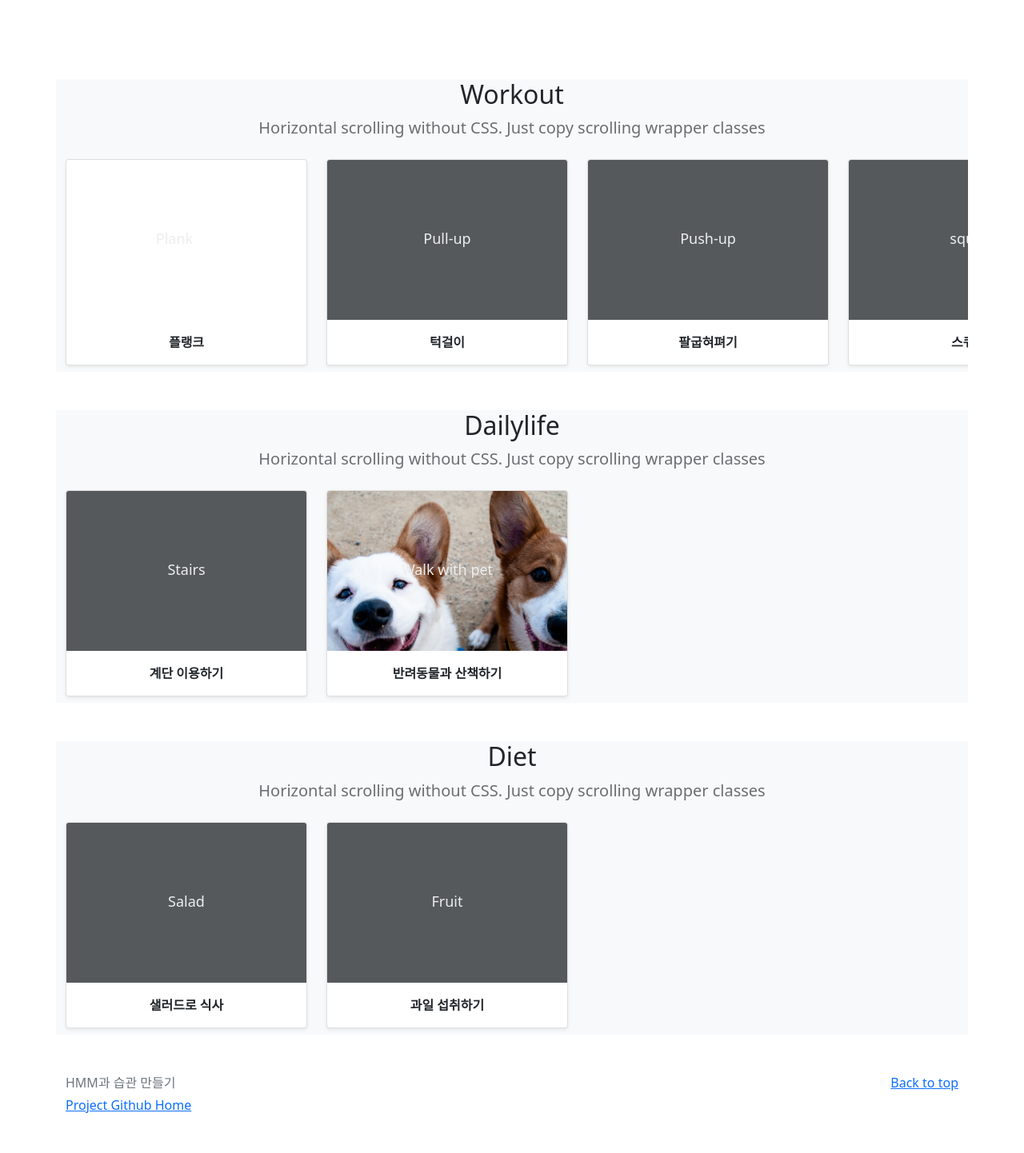
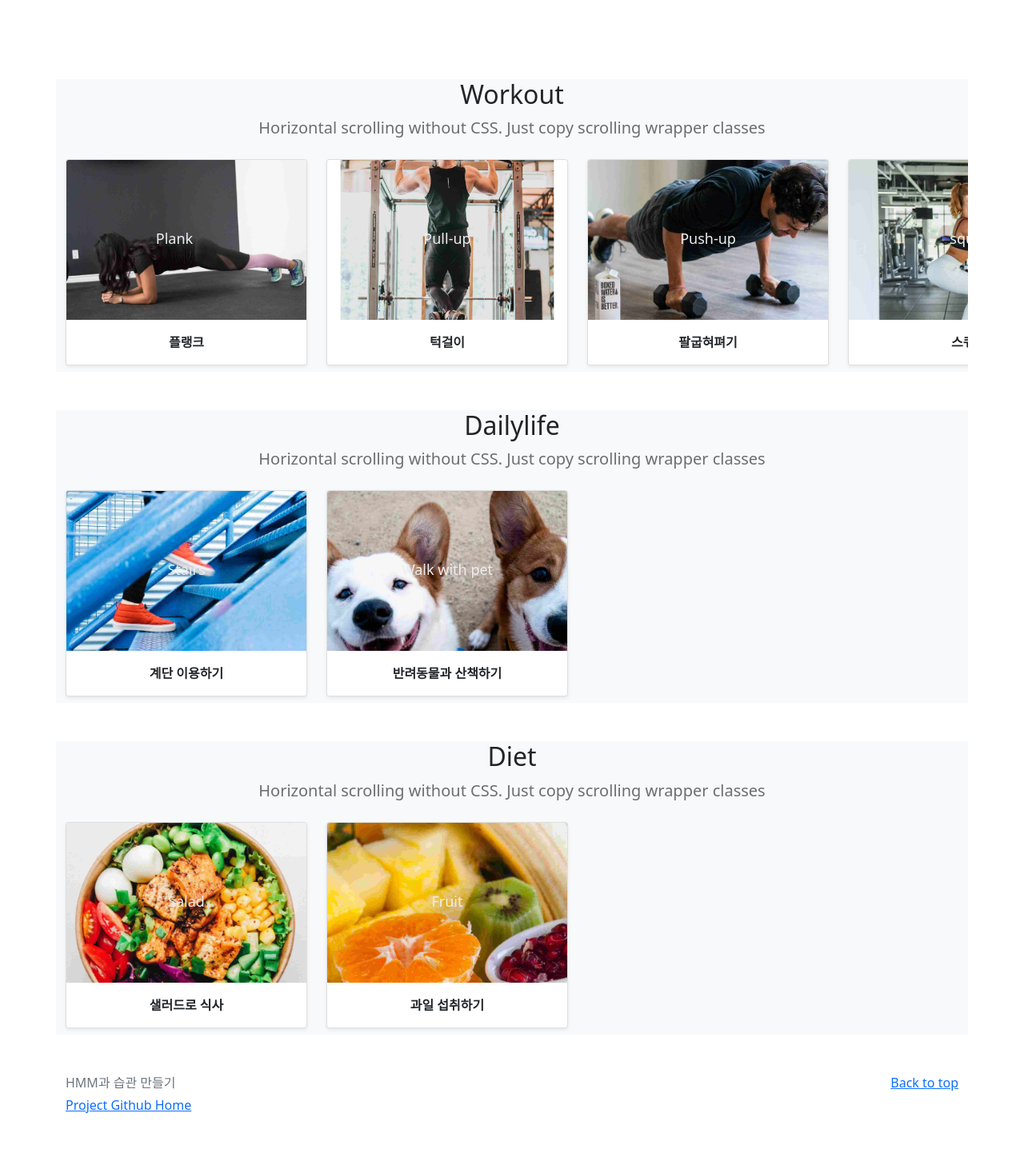
Before and after one commit to programmersA4/HMM, a Flask app: page / in a window 1280 px wide. Shown: the part 345-1787 px from the top of the page at 80% size. Run offline with Flask 2, Linux system fonts and the light colour scheme; some libraries are stand-ins or nearby versions.

Commit message:
change to compressed images

```diff
--- a/Template/main_page.html
+++ b/Template/main_page.html
@@ -82,8 +82,8 @@
               <svg class="bd-placeholder-img card-img-top" width="300" height="200" xmlns="http://www.w3.org/2000/svg" role="img" aria-label="Placeholder: Thumbnail" preserveAspectRatio="xMidYMid slice" focusable="false">
                 <title>Placeholder</title>
                 <!-- <rect width="100%" height="100%" fill="#55595c"/> -->
-                <!-- <image xlink:href="{{url_for('static', filename='images/plank_m.jpg')}}" x=-50 y=-75 width="400" height="400"/> -->
-                <image xlink:href="" x=-50 y=-75 width="400" height="400"/>
+                <image xlink:href="{{url_for('static', filename='images/plank_m.jpg')}}" x=-50 y=-75 width="400" height="400"/>
+                <!-- <image xlink:href="" x=-50 y=-75 width="400" height="400"/> -->
                 <text x="45%" y="50%" fill="#eceeef" dy=".3em">Plank</text>
               </svg>
               <div class="card-body">
@@ -96,8 +96,9 @@
             <div class="card shadow-sm">
               <svg class="bd-placeholder-img card-img-top" width="300" height="200" xmlns="http://www.w3.org/2000/svg" role="img" aria-label="Placeholder: Thumbnail" preserveAspectRatio="xMidYMid slice" focusable="false">
                 <title>Placeholder</title>
-                <rect width="100%" height="100%" fill="#55595c"/>
-                <!-- <image xlink:href="{{url_for('static', filename='images/pullup_m.jpg')}}" x=-50 y=-75 width="400" height="400"/> -->
+                <!-- <rect width="100%" height="100%" fill="#55595c"/> -->
+                <image xlink:href="{{url_for('static', filename='images/pullup_m.jpg')}}" x=-50 y=-75 width="400" height="400"/>
+                <!-- <image xlink:href="" x=-50 y=-75 width="400" height="400"/> -->
                 <text x="50%" y="50%" fill="#eceeef" dy=".3em">Pull-up</text>
               </svg>
               <div class="card-body">
@@ -110,8 +111,9 @@
             <div class="card shadow-sm">
               <svg class="bd-placeholder-img card-img-top" width="300" height="200" xmlns="http://www.w3.org/2000/svg" role="img" aria-label="Placeholder: Thumbnail" preserveAspectRatio="xMidYMid slice" focusable="false">
                 <title>Placeholder</title>
-                <rect width="100%" height="100%" fill="#55595c"/>
-                <!-- <image xlink:href="{{url_for('static', filename='images/pushup_m.jpg')}}" x=-50 y=-75 width="400" height="400"/> -->
+                <!-- <rect width="100%" height="100%" fill="#55595c"/> -->
+                <image xlink:href="{{url_for('static', filename='images/pushup_m.jpg')}}" x=-50 y=-75 width="400" height="400"/>
+                <!-- <image xlink:href="" x=-50 y=-75 width="400" height="400"/> -->
                 <text x="50%" y="50%" fill="#eceeef" dy=".3em">Push-up</text>
               </svg>
               <div class="card-body">
@@ -124,8 +126,9 @@
             <div class="card shadow-sm">
               <svg class="bd-placeholder-img card-img-top" width="300" height="200" xmlns="http://www.w3.org/2000/svg" role="img" aria-label="Placeholder: Thumbnail" preserveAspectRatio="xMidYMid slice" focusable="false">
                 <title>Placeholder</title>
-                <rect width="100%" height="100%" fill="#55595c"/>
-                <!-- <image xlink:href="{{url_for('static', filename='images/squat_m.jpg')}}" x=-50 y=-75 width="400" height="400"/> -->
+                <!-- <rect width="100%" height="100%" fill="#55595c"/> -->
+                <image xlink:href="{{url_for('static', filename='images/squat_m.jpg')}}" x=-50 y=-75 width="400" height="400"/>
+                <!-- <image xlink:href="" x=-50 y=-75 width="400" height="400"/> -->
                 <text x="50%" y="50%" fill="#eceeef" dy=".3em">squat</text>
               </svg>
               <div class="card-body">
@@ -149,8 +152,9 @@
           <div class="card shadow-sm">
             <svg class="bd-placeholder-img card-img-top" width="300" height="200" xmlns="http://www.w3.org/2000/svg" role="img" aria-label="Placeholder: Thumbnail" preserveAspectRatio="xMidYMid slice" focusable="false">
               <title>Placeholder</title>
-              <rect width="100%" height="100%" fill="#55595c"/>
-              <!-- <image xlink:href="{{url_for('static', filename='images/stairs_m.jpg')}}" x=-50 y=-75 width="400" height="400"/> -->
+              <!-- <rect width="100%" height="100%" fill="#55595c"/> -->
+              <image xlink:href="{{url_for('static', filename='images/stairs_m.jpg')}}" x=-50 y=-75 width="400" height="400"/>
+              <image xlink:href="" x=-50 y=-75 width="400" height="400"/>
               <text x="50%" y="50%" fill="#eceeef" dy=".3em">Stairs</text>
             </svg>
             <div class="card-body">
@@ -165,6 +169,7 @@
               <title>Placeholder</title>
               <!-- <rect width="100%" height="100%" fill="#55595c"/> -->
               <image xlink:href="{{url_for('static', filename='images/pet_m.jpg')}}" x=-50 y=-75 width="400" height="400"/>
+              <image xlink:href="" x=-50 y=-75 width="400" height="400"/>
               <text x="50%" y="50%" fill="#eceeef" dy=".3em">Walk  with pet</text>
             </svg>
           <div class="card-body">
@@ -189,8 +194,8 @@
           <div class="card shadow-sm">
             <svg class="bd-placeholder-img card-img-top" width="300" height="200" xmlns="http://www.w3.org/2000/svg" role="img" aria-label="Placeholder: Thumbnail" preserveAspectRatio="xMidYMid slice" focusable="false">
               <title>Placeholder</title>
-              <rect width="100%" height="100%" fill="#55595c"/>
-              <!-- <image xlink:href="{{url_for('static', filename='images/salad_m.jpg')}}" x=-50 y=-75 width="400" height="400"/> -->
+              <!-- <rect width="100%" height="100%" fill="#55595c"/> -->
+              <image xlink:href="{{url_for('static', filename='images/salad_m.jpg')}}" x=-50 y=-75 width="400" height="400"/>
               <text x="50%" y="50%" fill="#eceeef" dy=".3em">Salad</text>
             </svg>
             <div class="card-body">
@@ -203,8 +208,8 @@
           <div class="card shadow-sm">
             <svg class="bd-placeholder-img card-img-top" width="300" height="200" xmlns="http://www.w3.org/2000/svg" role="img" aria-label="Placeholder: Thumbnail" preserveAspectRatio="xMidYMid slice" focusable="false">
               <title>Placeholder</title>
-              <rect width="100%" height="100%" fill="#55595c"/>
-              <!-- <image xlink:href="{{url_for('static', filename='images/fruit_m.jpg')}}" x=-50 y=-75 width="400" height="400"/> -->
+              <!-- <rect width="100%" height="100%" fill="#55595c"/> -->
+              <image xlink:href="{{url_for('static', filename='images/fruit_m.jpg')}}" x=-50 y=-75 width="400" height="400"/>
               <text x="50%" y="50%" fill="#eceeef" dy=".3em">Fruit</text>
             </svg>
             <div class="card-body">
```
Also changed, not shown: static/images/fruit_m.jpg, static/images/pet_m.jpg, static/images/plank_m.jpg, static/images/pullup_m.jpg, static/images/pushup_m.jpg, static/images/salad_m.jpg, static/images/squat_m.jpg, static/images/stairs_m.jpg, static/images/workout_m.jpg.
